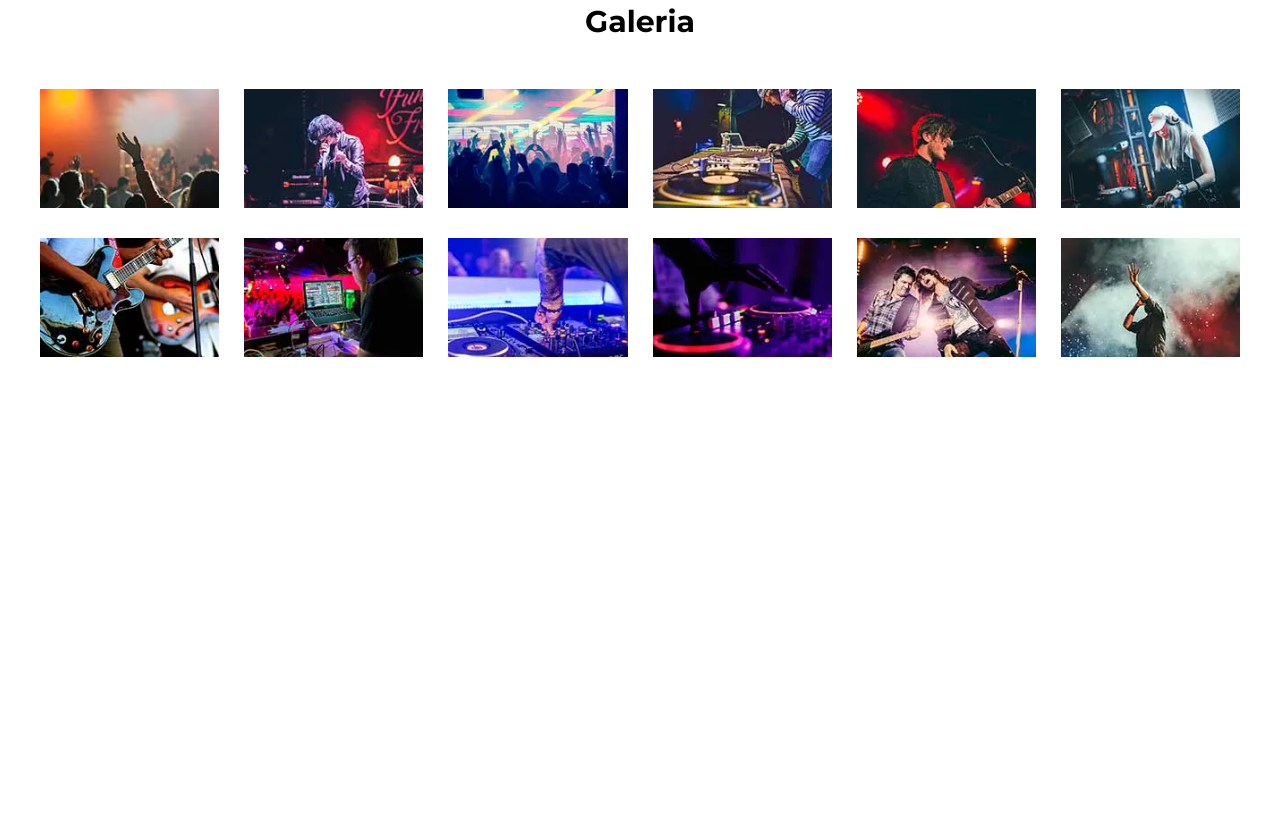
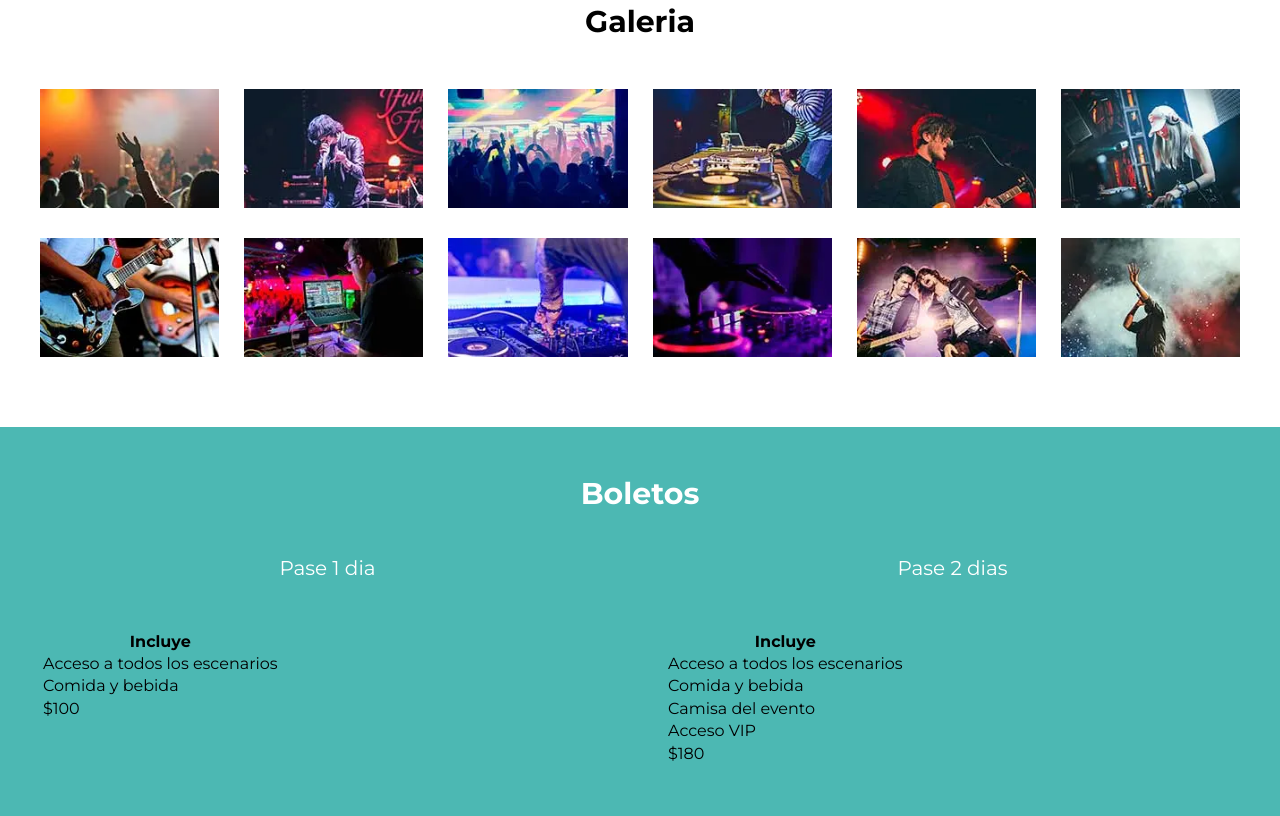
Before and after one commit to louysdev/festival-musica, a website: page index.html in a window 1280 px wide. Shown: the part 2885-3701 px from the top of the page. Before the commit the page ends 3312 px from the top, so only its background shows below. Drawn offline with Linux system fonts and the light colour scheme.

Commit message:
Creando la seccion de pases

```diff
--- a/index.html
+++ b/index.html
@@ -119,6 +119,85 @@
         <ul class="galeria-imagenes"></ul>
     </section>
 
+    <section class="boletos bg-verde">
+        <h3>Boletos</h3>
+
+        <div class="contenedor-boletos contenedor">
+            <div class="basico plan">
+                <p>Pase 1 dia</p>
+                <table class="pase">
+                    <thead>
+                        <tr>
+                            <th>
+                                Incluye
+                            </th>
+                        </tr>
+                    </thead>
+                    <tbody>
+                        <tr>
+                            <td>
+                                Acceso a todos los escenarios
+                            </td>
+                        </tr>
+                        <tr>
+                            <td>
+                                Comida y bebida
+                            </td>
+                        </tr>
+                    </tbody>
+                    <tfoot>
+                        <tr>
+                            <td>
+                                $100
+                            </td>
+                        </tr>
+                    </tfoot>
+                </table>
+            </div>
+            <div class="premium plan">
+                <p>Pase 2 dias</p>
+                <table class="pase">
+                    <thead>
+                        <tr>
+                            <th>
+                                Incluye
+                            </th>
+                        </tr>
+                    </thead>
+                    <tbody>
+                        <tr>
+                            <td>
+                                Acceso a todos los escenarios
+                            </td>
+                        </tr>
+                        <tr>
+                            <td>
+                                Comida y bebida
+                            </td>
+                        </tr>
+                        <tr>
+                            <td>
+                                Camisa del evento
+                            </td>
+                        </tr>
+                        <tr>
+                            <td>
+                                Acceso VIP
+                            </td>
+                        </tr>
+                    </tbody>
+                    <tfoot>
+                        <tr>
+                            <td>
+                                $180
+                            </td>
+                        </tr>
+                    </tfoot>
+                </table>
+            </div>
+        </div>
+    </section>
+
     <script src="build/js/bundle.js"></script>
 </body>
 </html>
--- a/src/scss/app.scss
+++ b/src/scss/app.scss
@@ -9,4 +9,5 @@
 @import "./layout/video";
 @import "./layout/sobre";
 @import "./layout/lineup";
-@import "./layout/galeria"
+@import "./layout/galeria";
+@import "./layout/boletos";
--- /dev/null
+++ b/src/scss/layout/_boletos.scss
@@ -0,0 +1,22 @@
+.boletos {
+    padding: $separacion 0;
+
+    h3 {
+        text-align: center;
+        color: $blanco;
+    }
+
+    .contenedor-boletos {
+        margin-top: $separacion / 2;
+        @include grid(2, $separacion)
+    }
+
+    .plan {
+        p {
+            color: $blanco;
+            font-size: 2rem;
+            text-align: center;
+            margin-bottom: $separacion;
+        }
+    }
+}
```
Also changed, not shown: build/css/app.css.
